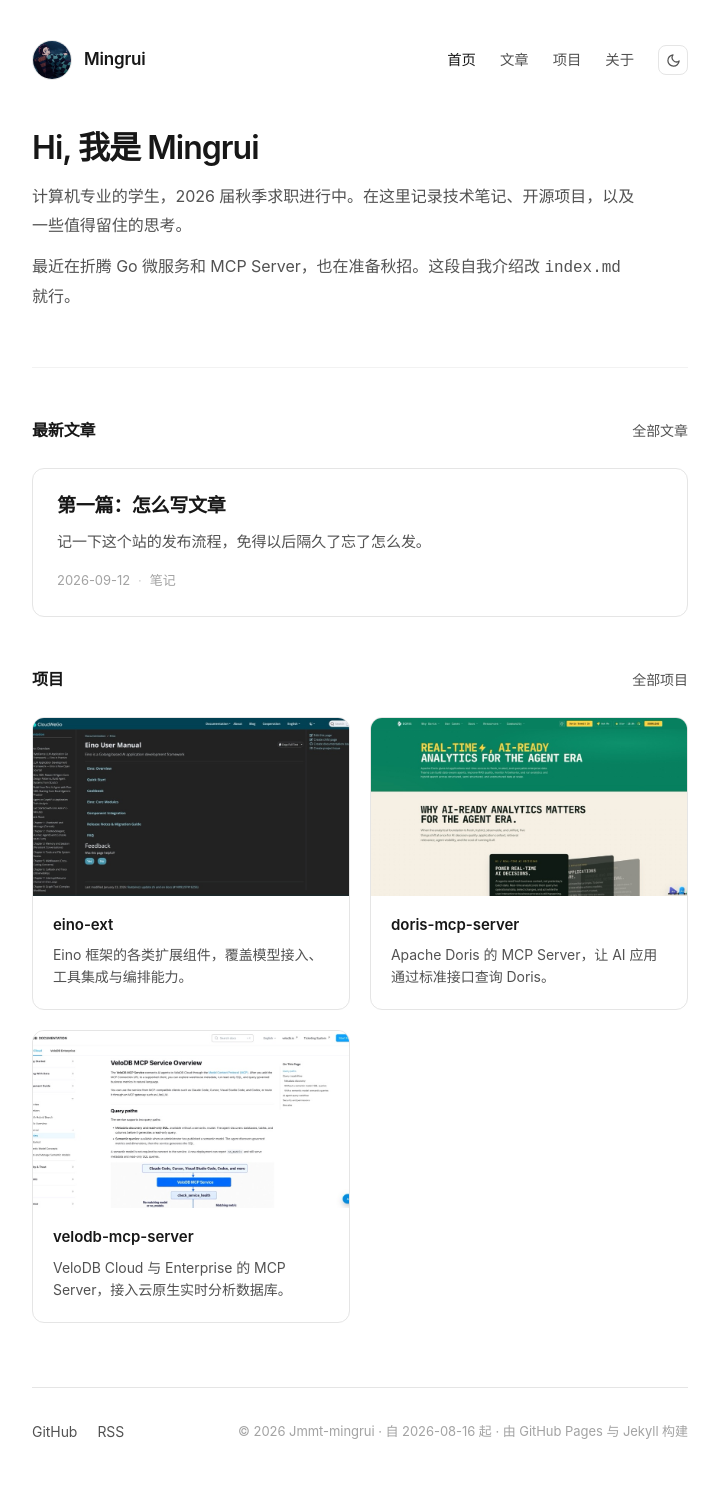
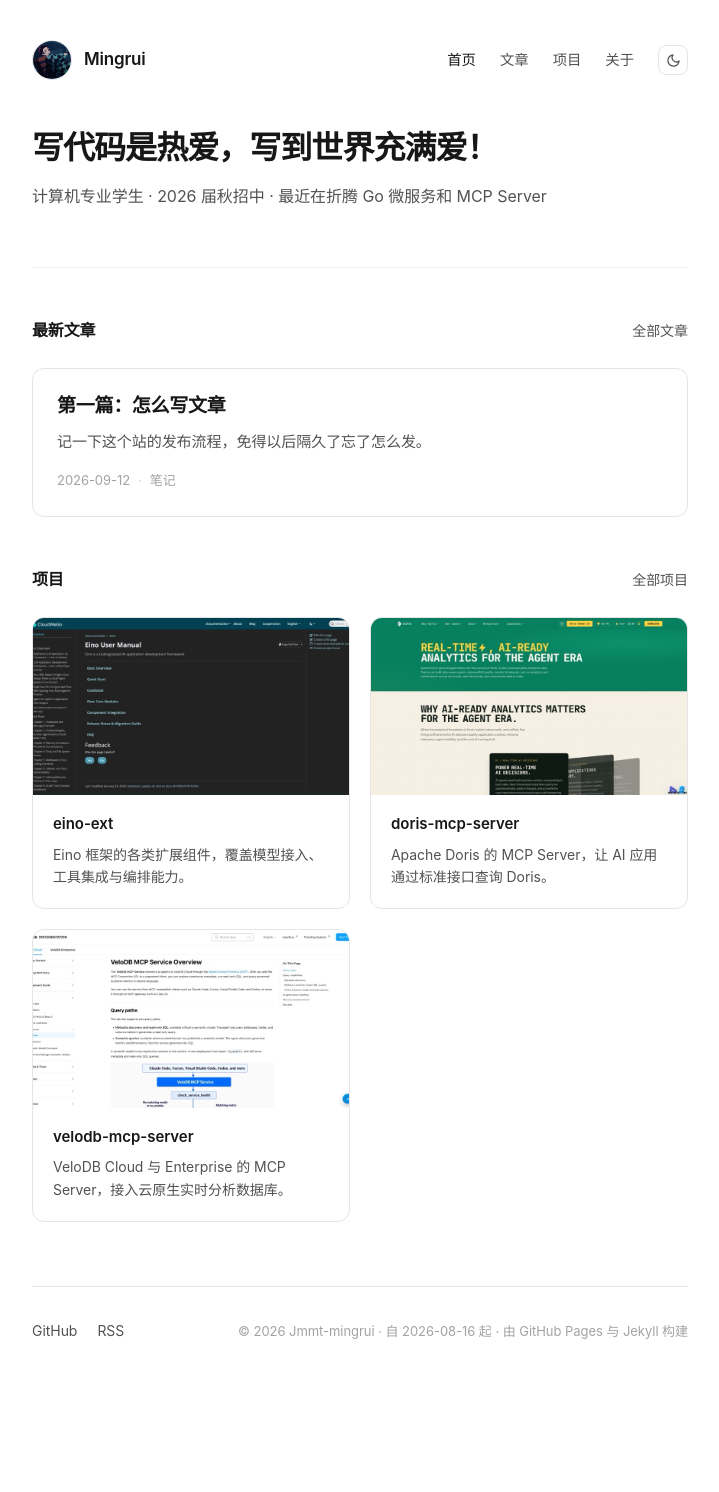
Before and after one commit to Jmmt-mingrui/Jmmt-mingrui.github.io, a Jekyll site: the page built from index.md, in a window 1280 px wide. Shown: the whole page, without its empty margins (280-999 px from the left). Built offline with Jekyll 4.4.1, drawn with Linux system fonts in a browser that asks for light colours; after the commit the page ends 1392 px from its top, so only the background shows below that.

Commit message:
content: 首页换成「写代码是热爱，写到世界充满爱！」

```diff
--- a/_config.yml
+++ b/_config.yml
@@ -1,7 +1,7 @@
 # ---- 站点的基本信息 ----
 title: Mingrui
-tagline: 记录技术、项目与值得留住的思考
-description: Jmmt-mingrui 的个人博客：技术、项目与值得留住的思考。
+tagline: 写代码是热爱，写到世界充满爱！
+description: 写代码是热爱，写到世界充满爱！Jmmt-mingrui 的个人博客，记录技术笔记、开源项目与值得留住的思考。
 author: Jmmt-mingrui
 avatar: /assets/images/avatar.png
 started_at: 2026-08-16
--- a/index.md
+++ b/index.md
@@ -4,9 +4,8 @@ title: 首页
 ---
 
 <div class="hero">
-  <h1>Hi, 我是 Mingrui</h1>
-  <p>计算机专业的学生，2026 届秋季求职进行中。在这里记录技术笔记、开源项目，以及一些值得留住的思考。</p>
-  <p>最近在折腾 Go 微服务和 MCP Server，也在准备秋招。这段自我介绍改 <code>index.md</code> 就行。</p>
+  <h1>写代码是热爱，写到世界充满爱！</h1>
+  <p>计算机专业学生 · 2026 届秋招中 · 最近在折腾 Go 微服务和 MCP Server</p>
 </div>
 
 <div class="section">
```
